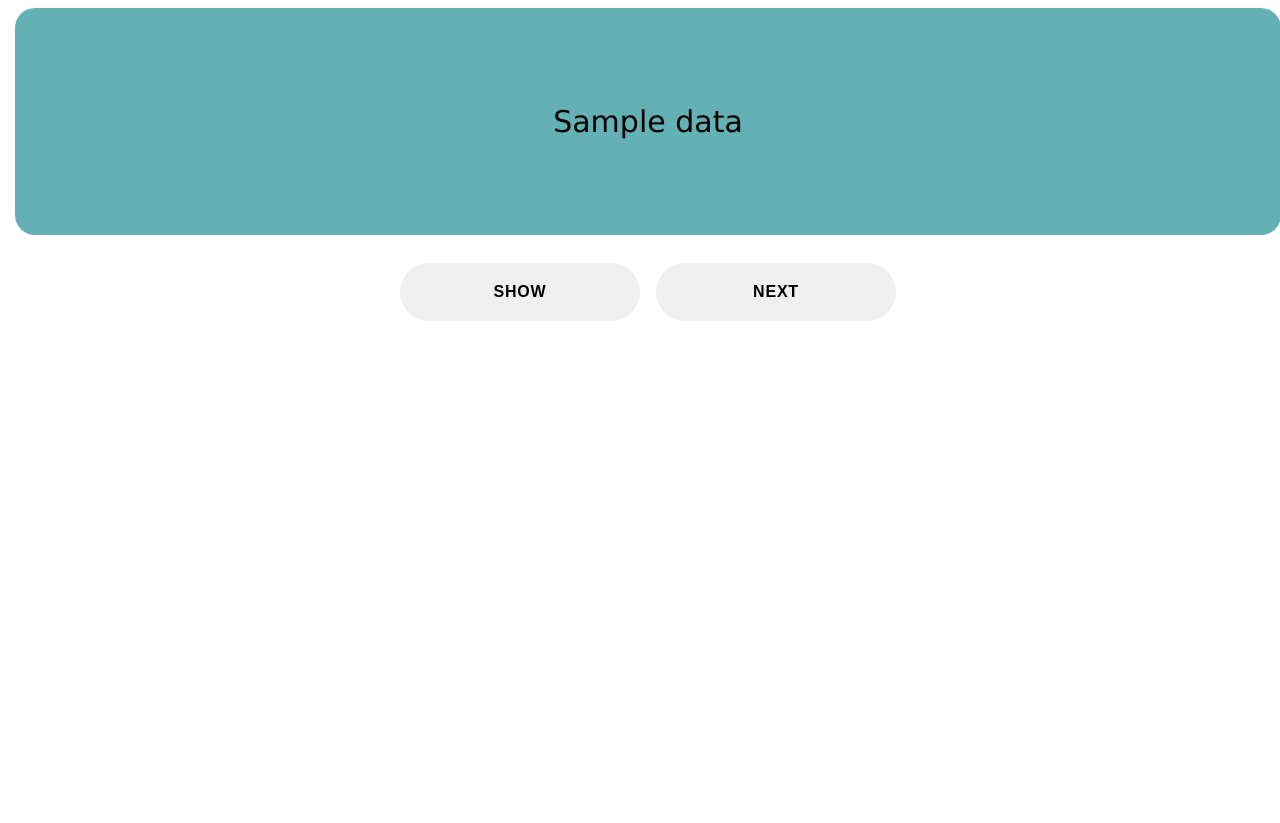
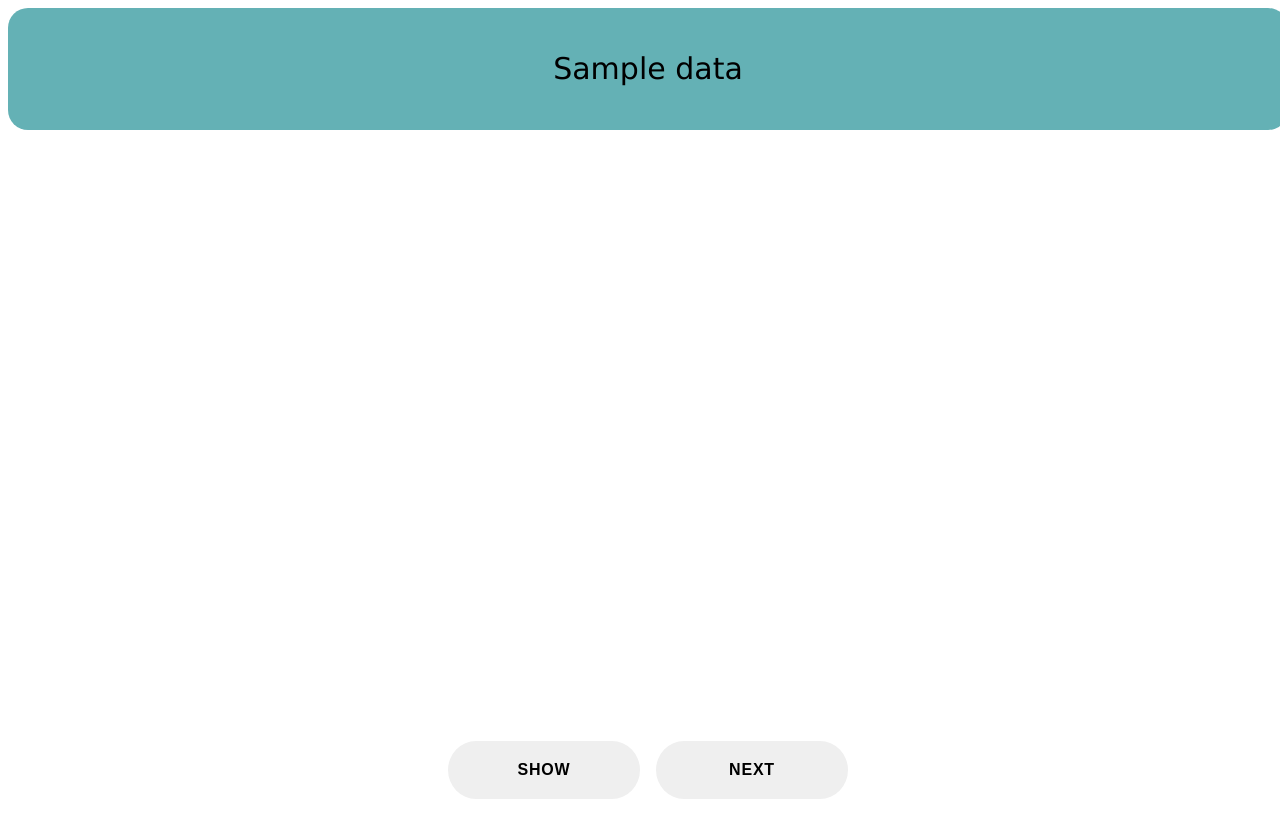
Before and after one commit to abhilb/vocabs, a Flask app: template templates/index.html in a window 1280 px wide. Before the commit the page ends 321 px from the top, so only its background shows below. Run offline with Flask 2, Linux system fonts and the light colour scheme; the template is opened without the code that fills it: most values are stand-ins (such as "Sample title", 1, 10 or a date in 2020).

Commit message:
more styling

```diff
--- a/static/main.js
+++ b/static/main.js
@@ -1,10 +1,10 @@
 
 $(function() {
-    $("#answer").hide();
+    $("#answer").css('visibility', 'hidden');
 
     $("#show_btn").click(() => {
         console.log("show button is clicked...");
 
-        $("#answer").show();
+        $("#answer").css('visibility', 'visible');
     });
 })
--- a/templates/index.html
+++ b/templates/index.html
@@ -18,9 +18,9 @@
 
         #question {
             background-color: #64b1b5;
-            height: 25%;
+            min-height: 10%;
             border-radius: 15pt;
-            margin: 5pt;
+            margin: 0pt;
             padding: 10pt;
             display: flex;
             align-items: center;
@@ -28,10 +28,19 @@
         }
 
         #answer {
-            height: 70%;
+            min-height: 70%;
             background-color: #cacaca;
             border-radius: 15pt;
-            margin: 5pt;
+            margin: 0pt;
+            padding: 10pt;
+            display: flex;
+            align-items: center;
+            justify-content: center;
+        }
+
+        #btns {
+            min-height: 10%;
+            margin: 0pt;
             padding: 10pt;
             display: flex;
             align-items: center;
@@ -50,14 +59,6 @@
             min-height: 100%;
         }
 
-        #btns {
-            margin: 5pt;
-            padding: 10pt;
-            display: flex;
-            align-items: center;
-            justify-content: center;
-        }
-
         button {
             font-family: "Source Sans Pro", sans-serif;
             font-weight: 900;
@@ -65,7 +66,7 @@
             font-size: 1rem;
             border-radius: 3.5rem / 100%;
             position: relative;
-            min-width: 15rem;
+            min-width: 12rem;
             max-width: 90vw;
             overflow: hidden;
             border: 0;
```
